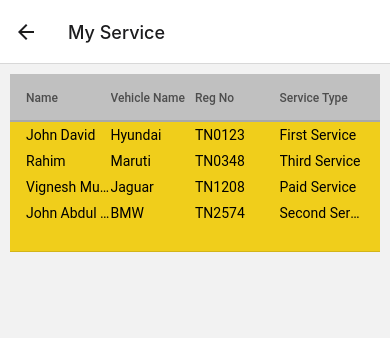
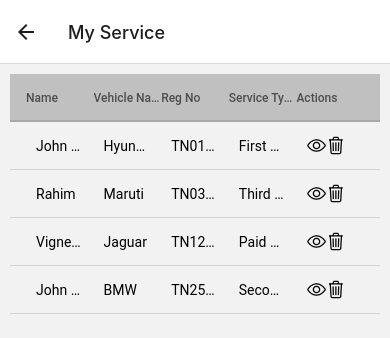
Before and after one commit to Avan95viiknesh/Car-Care, a React Native app: screen /MyService in a window 390 px wide. Shown: the top 338 px of the page. Built offline with nearby package versions, Linux system fonts and the light colour scheme.

Commit message:
change commit

```diff
--- a/Home.js
+++ b/Home.js
@@ -18,6 +18,7 @@ import ContactUs from "./components/AppComponents/profileComponents/ContactUs";
 import Settings from "./components/AppComponents/profileComponents/Settings";
 import CarService from "./components/AppComponents/HomepageComponents/CarService";
 import TyreWheel from "./components/AppComponents/HomepageComponents/TyreWheel";
+import { SafeAreaView } from "react-native";
 
 const Stack = createNativeStackNavigator();
 
@@ -25,7 +26,8 @@ export default function Home() {
 
   return (
     <NavigationContainer>
-      <Stack.Navigator screenOptions={{ headerShown: false }}>
+
+        <Stack.Navigator screenOptions={{ headerShown: false }}>
         <Stack.Screen name="Slider" component={Slide} />
         <Stack.Screen name="Login" component={Login} />
         <Stack.Screen name="SignUp" component={SignUp} />
@@ -81,6 +83,7 @@ export default function Home() {
           options={{ title: "Tyre & WheelCare", headerShown: true }}
         />
       </Stack.Navigator>
+
     </NavigationContainer>
   );
 }
--- a/components/AppComponents/AppHome.js
+++ b/components/AppComponents/AppHome.js
@@ -111,7 +111,7 @@ const {theme} = useSelector((state) => state.themeReducer)
           <Text style={[AppStyle.selectText,{color: theme == 'light' ? 'black' : 'white'}]}>Select Service</Text>
         </View>
 
-        <View>
+        <View >
           <FlatList
             data={DATA}
             numColumns={4}
--- a/components/AppComponents/HomepageComponents/CarService.js
+++ b/components/AppComponents/HomepageComponents/CarService.js
@@ -11,6 +11,7 @@ import LoginStyle from "../../login/LoginStyle";
 import Icon from "react-native-vector-icons/Ionicons";
 import DropDownPicker from "react-native-dropdown-picker";
 import DatePicker from "react-native-neat-date-picker";
+import { Formik } from 'formik';
 
 export default function CarService() {
   const [showDatePickerSingle, setShowDatePickerSingle] = useState(false);
@@ -49,6 +50,11 @@ export default function CarService() {
 
   return (
     <ScrollView>
+        <Formik
+     initialValues={{ name:'', number: '', mobile:'' }}
+     onSubmit={values => console.log(values)}
+   >
+     {({ handleChange, handleBlur, handleSubmit, values }) => (
       <View style={styles.container}>
         <View>
           <Text style={styles.headingText}>Car Service </Text>
@@ -60,6 +66,9 @@ export default function CarService() {
             <TextInput
               style={[LoginStyle.TextInput, { width: 150 }]}
               placeholder="Enter your Name"
+              onChangeText={handleChange('name')}
+              onBlur={handleBlur('name')}
+              value={values.name}
             />
           </View>
           <View>
@@ -67,6 +76,9 @@ export default function CarService() {
             <TextInput
               style={[LoginStyle.TextInput, { width: 150 }]}
               placeholder="Enter your Veh No"
+              onChangeText={handleChange('number')}
+              onBlur={handleBlur('number')}
+              value={values.number}
             />
           </View>
         </View>
@@ -77,6 +89,9 @@ export default function CarService() {
             <TextInput
               style={[LoginStyle.TextInput, { width: 150 }]}
               placeholder=" Enter your number"
+              onChangeText={handleChange('mobile')}
+              onBlur={handleBlur('mobile')}
+              value={values.mobile}
             />
           </View>
           <View>
@@ -93,6 +108,7 @@ export default function CarService() {
               setOpen={setOpen}
               setValue={setValue}
               setItems={setItems}
+
             />
           </View>
         </View>
@@ -163,12 +179,15 @@ export default function CarService() {
         <View>
           <TouchableOpacity
             style={[LoginStyle.loginBtn, { marginVertical: 10, }]}
+            onPress={handleSubmit}
           >
             <Text>Book Service</Text>
           </TouchableOpacity>
         </View>
         <Text></Text>
       </View>
+           )}
+      </Formik>
     </ScrollView>
   );
 }
--- a/components/AppComponents/Main.js
+++ b/components/AppComponents/Main.js
@@ -4,16 +4,13 @@ import Profile from "./Profile";
 import Offer from "./Offer";
 import ScheduleApp from "./Sidebar/components/ScheduleApp";
 import AppHome from "./AppHome";
-import { useSelector } from "react-redux";
-import React,{useState,useEffect} from "react";
-import {  Text } from "react-native";
+import React, { useState, useEffect } from "react";
 import AsyncStorage from "@react-native-async-storage/async-storage";
-
+import { ScrollView, View } from "react-native";
 
 const Tab = createBottomTabNavigator();
 
 const Main = () => {
-  const {theme} = useSelector((state) => state.themeReducer)
   const [userName, setUserName] = useState("");
 
   useEffect(() => {
@@ -32,13 +29,9 @@ const Main = () => {
     }
   };
 
-  console.log(userName);
-
   return (
     <>
-
-     <Tab.Navigator
-     style={{backgroundColor: theme == 'light' ? 'white' : 'black'}}
+      <Tab.Navigator
         screenOptions={({ route }) => ({
           tabBarIcon: ({ focused, color, size }) => {
             let iconName;
@@ -56,20 +49,21 @@ const Main = () => {
             return <Ionicons name={iconName} size={size} color={"#F0CE1B"} />;
           },
 
-          tabBarActiveTintColor: "#F0CE1B",
+          tabBarActiveTintColor: "#000",
+          tabBarInactiveTintColor: "#000",
+          tabBarShowLabel:false,
+          tabBarStyle: { backgroundColor: "#FFF" },
         })}
       >
         <Tab.Screen
-          style={{color: theme == 'light' ? 'black' : 'white'}}
-          name= {userName}
+          name="Home"
           component={AppHome}
+          options={{ headerTitle: `Hi ${userName}` }}
         />
         <Tab.Screen name="Offers" component={Offer} />
         <Tab.Screen name="Schedule appoinment" component={ScheduleApp} />
-
         <Tab.Screen name="Profile" component={Profile} />
       </Tab.Navigator>
-
     </>
   );
 };
--- a/components/AppComponents/Profile.js
+++ b/components/AppComponents/Profile.js
@@ -1,11 +1,32 @@
 import { View, Text, FlatList, TouchableOpacity } from "react-native";
-import React from "react";
+import React,{useState,useEffect} from "react";
 import LoginStyle from "../login/LoginStyle";
 import Ionicons from "react-native-vector-icons/Ionicons";
 import { useSelector, useDispatch } from "react-redux";
 import { setTheme } from "../../redux/action";
+import AsyncStorage from "@react-native-async-storage/async-storage";
 
 export default function Profile({ navigation, settings }) {
+  const [userName, setUserName] = useState("");
+  const [userNum, setUserNum] = useState("");
+
+  useEffect(() => {
+    getUserName();
+  }, []);
+
+  const getUserName = () => {
+    try {
+      AsyncStorage.getItem("userName").then((value) => {
+        if (value != null) {
+          setUserName(value);
+        }
+      });
+    } catch (error) {
+      console.log(error);
+    }
+  };
+
+
   const { theme } = useSelector((state) => state.themeReducer);
   const dispatch = useDispatch();
 
@@ -35,6 +56,7 @@ export default function Profile({ navigation, settings }) {
           <Text
             onPress={NavigateService}
             style={{ color: theme == "light" ? "black" : "white" }}
+
           >
             My Service
           </Text>
@@ -75,9 +97,7 @@ export default function Profile({ navigation, settings }) {
           <Text
             onPress={NavigateSettings}
             style={{ color: theme == "light" ? "black" : "white" }}
-          >
-            Settings{" "}
-          </Text>
+          >Settings{" "}    </Text>
         ),
         settingsName: (
           <Text style={{ color: theme == "light" ? "black" : "white" }}>
@@ -172,10 +192,7 @@ export default function Profile({ navigation, settings }) {
         profileName: (
           <Text
             style={{ color: theme == "light" ? "black" : "white" }}
-            onPress={() => changeTheme()}
-          >
-            Dark Mode{" "}
-          </Text>
+            onPress={() => changeTheme()}>Dark Mode{" "}     </Text>
         ),
       },
       icon: {
@@ -211,7 +228,7 @@ export default function Profile({ navigation, settings }) {
               marginBottom: 5,
             }}
           >
-            Hello, User
+        { `Hi ${userName}`}
           </Text>
           <Text style={{ color: theme == "light" ? "black" : "white" }}>
             +91 0123456789
--- a/components/AppComponents/Sidebar/components/ScheduleApp.js
+++ b/components/AppComponents/Sidebar/components/ScheduleApp.js
@@ -16,6 +16,7 @@ import SidebarStyle from "./SibebarStyle";
 import LoginStyle from "../../../login/LoginStyle";
 import { useSelector } from "react-redux";
 import DatePicker from "react-native-neat-date-picker";
+import UpcomingInvoice from "./UpcomingInvoice";
 
 const sheduleDetails = [
   {
@@ -25,7 +26,7 @@ const sheduleDetails = [
     carNo: "TN0123",
     date: " 12/03/21",
     time: "10.30",
-    status: "confirmed",
+    status: "Confirmed",
   },
   {
     id: "2",
@@ -34,7 +35,7 @@ const sheduleDetails = [
     carNo: "TN0456",
     date: "1/08/22",
     time: " 11.00",
-    status: "confirmed",
+    status: "Confirmed",
   },
   {
     id: "3",
@@ -43,7 +44,7 @@ const sheduleDetails = [
     carNo: "TN0789",
     date: "11/05/21",
     time: " 4.00",
-    status: "upcoming",
+    status: "Upcoming",
   },
 ];
 
@@ -76,7 +77,14 @@ export default function ScheduleApp({
   };
 
 
-  const openDatePickerSingle = () => setShowDatePickerSingle(true);
+  const openDatePickerSingle = (item,index) => {
+    setShowDatePickerSingle(true);
+    setShowDatePickerSingle(index)
+  }
+
+
+
+
   const onCancelSingle = () => {
 
     setShowDatePickerSingle(false);
@@ -131,7 +139,7 @@ export default function ScheduleApp({
             <FlatList
               data={searchTerm}
               Style={LoginStyle.container}
-              renderItem={({ item }) => (
+              renderItem={({ item,index }) => (
                 <View
                   style={
                     delivery || upcoming
@@ -141,11 +149,15 @@ export default function ScheduleApp({
                 >
                   <Pressable
                     style={SidebarStyle.cardlist}
-                    onPress={
-                      deliveryInvoice
-                        ? () => deliveryInvoice()
-                        : () => navigation.navigate("DeliveryDetails")
-                    }
+                    onPress={ item.status === 'Confirmed' ? deliveryInvoice
+                      ? () => deliveryInvoice()
+                      : () => navigation.navigate("DeliveryDetails") :
+
+                      upcomingInvoice ? () => upcomingInvoice() :
+                      () => navigation.navigate("Upcoming")
+
+
+}
                   >
                     <View style={styles.textContainer}>
                       <Text style={styles.textStyle}>Owner Name</Text>
@@ -191,7 +203,7 @@ export default function ScheduleApp({
                   <Text style={styles.horzontalLine}></Text>
                   <View style={styles.dateAtime}>
                     <Text>
-                      <Icon name="calendar-outline" size={18} onPress={openDatePickerSingle} />{" "}
+                      <Icon name="calendar-outline" size={18} onPress={openDatePickerSingle(index)} />{" "}
                       <DatePicker
                         isVisible={showDatePickerSingle}
                         mode={"single"}
@@ -222,11 +234,7 @@ export default function ScheduleApp({
                       <Text
                         style={{ color: theme == "light" ? "black" : "white" }}
                       >
-                        {delivery
-                          ? (item.status = "Delivered")
-                          : upcoming
-                          ? (item.status = "upcoimg")
-                          : "Confirmed"}{" "}
+                        { item.status  }{" "}
                       </Text>
                     </Text>
                   </View>
--- a/components/AppComponents/profileComponents/MyService.js
+++ b/components/AppComponents/profileComponents/MyService.js
@@ -7,6 +7,7 @@ import {
 } from "react-native";
 import React from "react";
 import { DataTable } from "react-native-paper";
+import Icon from "react-native-vector-icons/Ionicons";
 
 export default function MyService() {
   return (
@@ -18,34 +19,36 @@ export default function MyService() {
             <DataTable.Title>Vehicle Name</DataTable.Title>
             <DataTable.Title>Reg No</DataTable.Title>
             <DataTable.Title>Service Type</DataTable.Title>
+            <DataTable.Title>Actions  </DataTable.Title>
           </DataTable.Header>
-          <DataTable.Row style={styles.tableRow}>
+
             <FlatList
               data={serviceList}
               renderItem={({ item }) => (
-                <View
-                  style={{
-                    flexDirection: "row",
-                    justifyContent: "space-between",
-                    marginVertical: 5,
-                  }}
-                >
-                  <DataTable.Cell>
-                    <Text style={styles.tabelCell}>{item.name}</Text>
+                <View>
+                      <DataTable.Row style={styles.tableRow}>
+                  <DataTable.Cell  style={styles.tabelCell}>
+                  {item.name}
                   </DataTable.Cell>
-                  <DataTable.Cell>
-                    <Text style={styles.tabelCell}>{item.VehicleName}</Text>
+                  <DataTable.Cell style={styles.tabelCell}>
+               {item.VehicleName}
                   </DataTable.Cell>
-                  <DataTable.Cell>
-                    <Text style={styles.tabelCell}>{item.RegNo}</Text>
+                  <DataTable.Cell style={styles.tabelCell}>
+                 {item.RegNo}
                   </DataTable.Cell>
-                  <DataTable.Cell>
-                    <Text style={styles.tabelCell}>{item.serviceType}</Text>
+                  <DataTable.Cell style={styles.tabelCell}>
+           {item.serviceType}
                   </DataTable.Cell>
+                  <DataTable.Cell style={[styles.tabelCell,{flexDirection:'row', justifyContent:'space-between'}]}>
+                  <Icon name="eye-outline" size={20}   />
+                   <Icon name="trash-outline" size={20} />
+                </DataTable.Cell>
+                </DataTable.Row>
                 </View>
               )}
+
             />
-          </DataTable.Row>
+
         </DataTable>
       </View>
     </>
@@ -55,19 +58,18 @@ export default function MyService() {
 const styles = StyleSheet.create({
   container: {
     padding: 10,
-    width: "100%",
   },
   tableHeader: {
     backgroundColor: "#c0c0c0",
   },
-  tableRow: {
-    height: 130,
+  tableRow:{
 
-    backgroundColor: "#F0CE1B",
+    borderColor: "#c0c0c0",
   },
   tabelCell: {
-    borderBottomWidth: 1,
-    borderColor: "#F0CE1B",
+
+    padding: 10,
+
   },
 });
 
--- a/package.json
+++ b/package.json
@@ -24,6 +24,7 @@
     "add": "^2.0.6",
     "expo": "~47.0.6",
     "expo-status-bar": "~1.4.2",
+    "formik": "^2.2.9",
     "install": "^0.13.0",
     "or": "^0.2.0",
     "react": "18.1.0",
```
Also changed, not shown: 1 other file (tests, documents, lock files or other folders).
